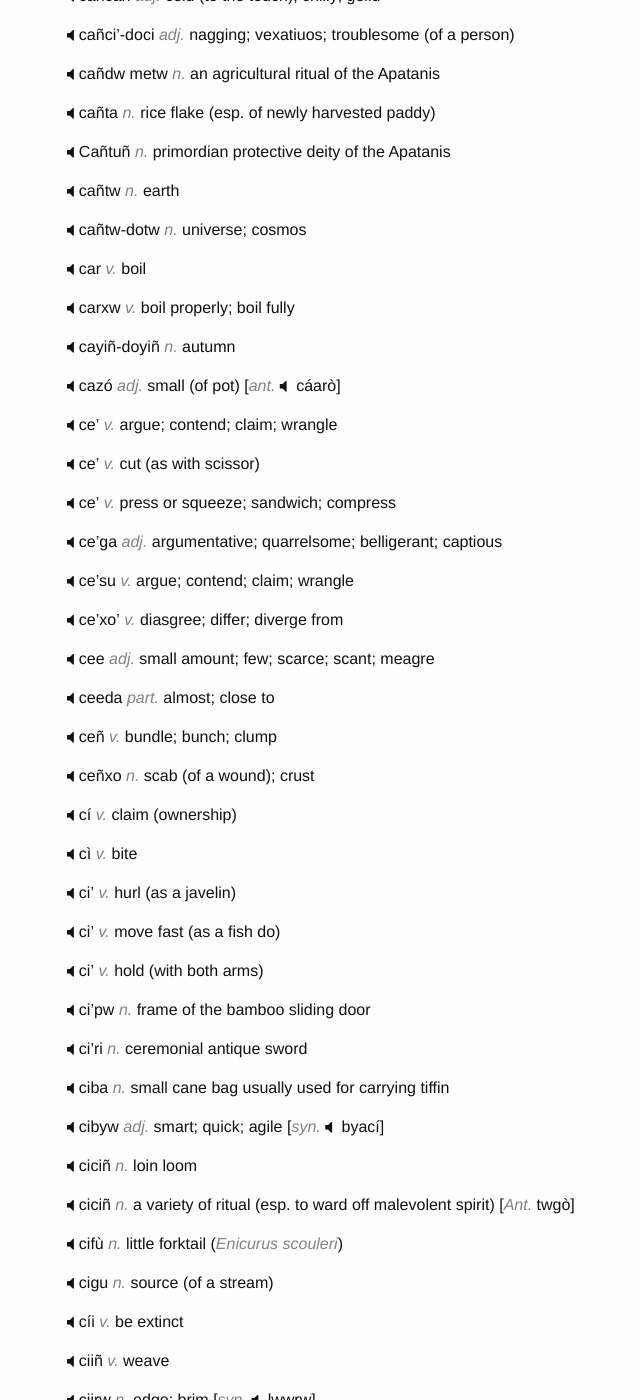
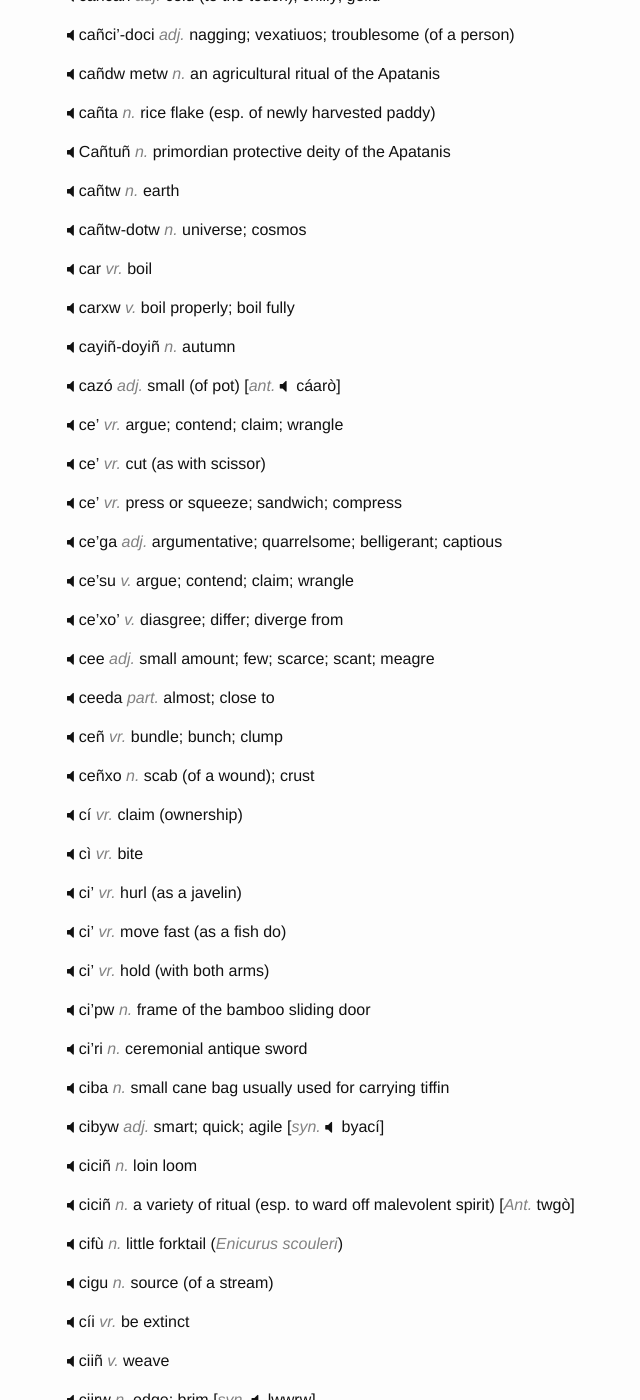
Before and after one commit to hacksparrow/language.apatani.org, a Jekyll site: the page built from dictionary/c.md, in a window 1280 px wide and 1400 px high, scrolled down 844 px. Shown: the whole window, without its empty margins (203-843 px from the left). Built offline with Jekyll 4.4.1, drawn with Linux system fonts in a browser that asks for light colours; nearby versions of some CDN libraries; comment, search, counter and statistics services are not loaded; some of the changed text lies outside the part shown.

Commit message:
Update c.md

```diff
--- a/dictionary/c.md
+++ b/dictionary/c.md
@@ -6,16 +6,16 @@ devanagari: च
 ipa: c
 ---
 
-__ca__  _v._  ascend; go up; rise (of the sun); sprout (of a plant)
+__ca__  _vr._  ascend; go up; rise (of the sun); sprout (of a plant)
 
 
-__caa__ _v._  step on
+__caa__ _vr._  step on
 
 
-__cáa__ _v._  split; slit
+__cáa__ _vr._  split; slit
 
 
-__càa__ _v._  take paddy from the granary
+__càa__ _vr._  take paddy from the granary
 
 
 __caabañ__  _v._  crush something underground with the feet
@@ -69,7 +69,7 @@ __cañtw__ _n._  earth
 __cañtw-dotw__  _n._  universe; cosmos
 
 
-__car__ _v._  boil
+__car__ _vr._  boil
 
 
 __carxw__ _v._  boil properly; boil fully
@@ -81,13 +81,13 @@ __cayiñ-doyiñ__ _n._  autumn
 __cazó__  _adj._  small (of pot) [_ant._  cáarò]
 
 
-__ce'__ _v._  argue; contend; claim; wrangle
+__ce'__ _vr._  argue; contend; claim; wrangle
 
 
-__ce'__ _v._  cut (as with scissor)
+__ce'__ _vr._  cut (as with scissor)
 
 
-__ce'__ _v._  press or squeeze; sandwich; compress
+__ce'__ _vr._  press or squeeze; sandwich; compress
 
 
 __ce'ga__ _adj._  argumentative; quarrelsome; belligerant; captious
@@ -105,25 +105,25 @@ __cee__ _adj._  small amount; few; scarce; scant; meagre
 __ceeda__ _part._ almost; close to
 
 
-__ceñ__ _v._  bundle; bunch; clump
+__ceñ__ _vr._  bundle; bunch; clump
 
 
 __ceñxo__ _n._  scab (of a wound); crust
 
 
-__cí__  _v._  claim (ownership)
+__cí__  _vr._  claim (ownership)
 
 
-__cì__  _v._  bite
+__cì__  _vr._  bite
 
 
-__ci'__ _v._  hurl (as a javelin)
+__ci'__ _vr._  hurl (as a javelin)
 
 
-__ci'__ _v._  move fast (as a fish do)
+__ci'__ _vr._  move fast (as a fish do)
 
 
-__ci'__ _v._  hold (with both arms)
+__ci'__ _vr._  hold (with both arms)
 
 
 __ci'pw__ _n._  frame of the bamboo sliding door
@@ -150,7 +150,7 @@ __cifù__  _n._  little forktail (_Enicurus scouleri_)
 __cigu__  _n._  source (of a stream)
 
 
-__cíi__ _v._  be extinct
+__cíi__ _vr._  be extinct
 
 
 __ciiñ__  _v._  weave
@@ -192,13 +192,13 @@ __cogiñ__ _v._  squat; crouch
 __colo__  _n._  a decorative element of babó
 
 
-__còo__ _v._  bounce (as a ball); hop on one foot (of a human)
+__còo__ _vr._  bounce (as a ball); hop on one foot (of a human)
 
 
 __còofa__ _v._  limp
 
 
-__cor__ _v._  spray; squirt; sprinkle
+__cor__ _vr._  spray; squirt; sprinkle
 
 
 __corjiñ__  _adj._  straight
@@ -213,7 +213,7 @@ __corkw__ _adj._  smart; strong; rigid
 __cortiñ__  _n._  waterfall
 
 
-__cu'__ _v._  spit; expectorate
+__cu'__ _vr._  spit; expectorate
 
 
 __cuca__  _n._  an element of a ritual altar
@@ -231,7 +231,7 @@ __cukvr__ _n._  sputum  [_syn._  takvr]
 __culu__  _n._  a variety of children's game
 
 
-__cuu__ _v._  move with head forward
+__cuu__ _vr._  move with head forward
 
 
 __cuuki__ _v._  stoop [_syn._  cuukw]
```
